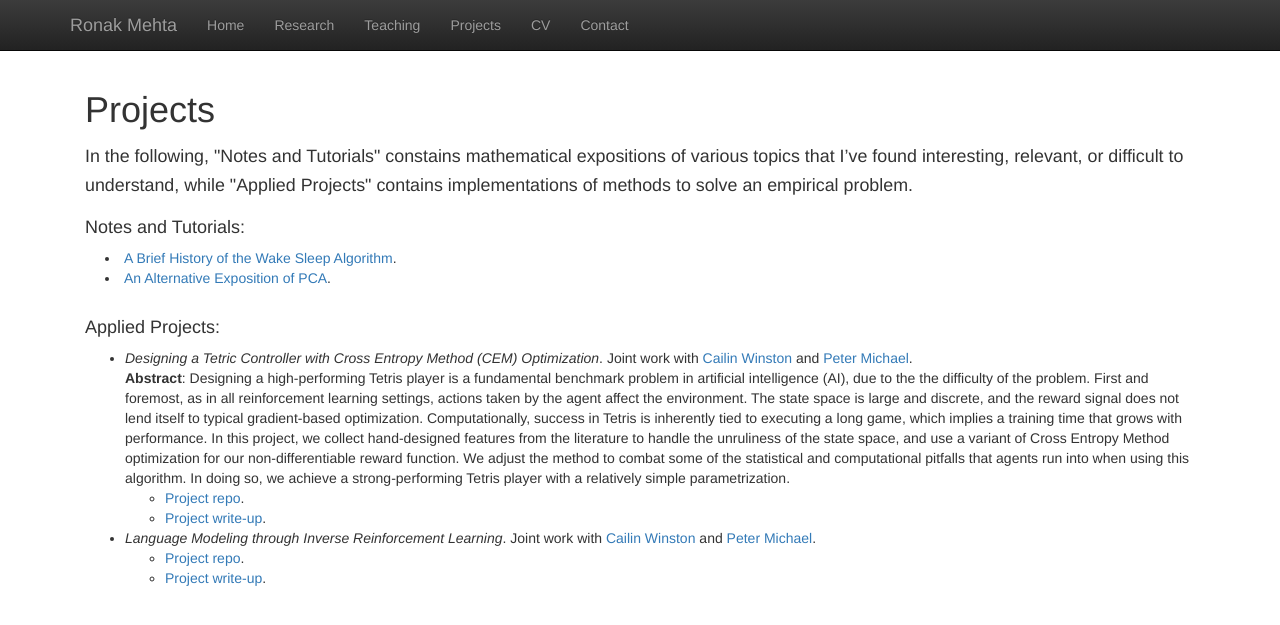
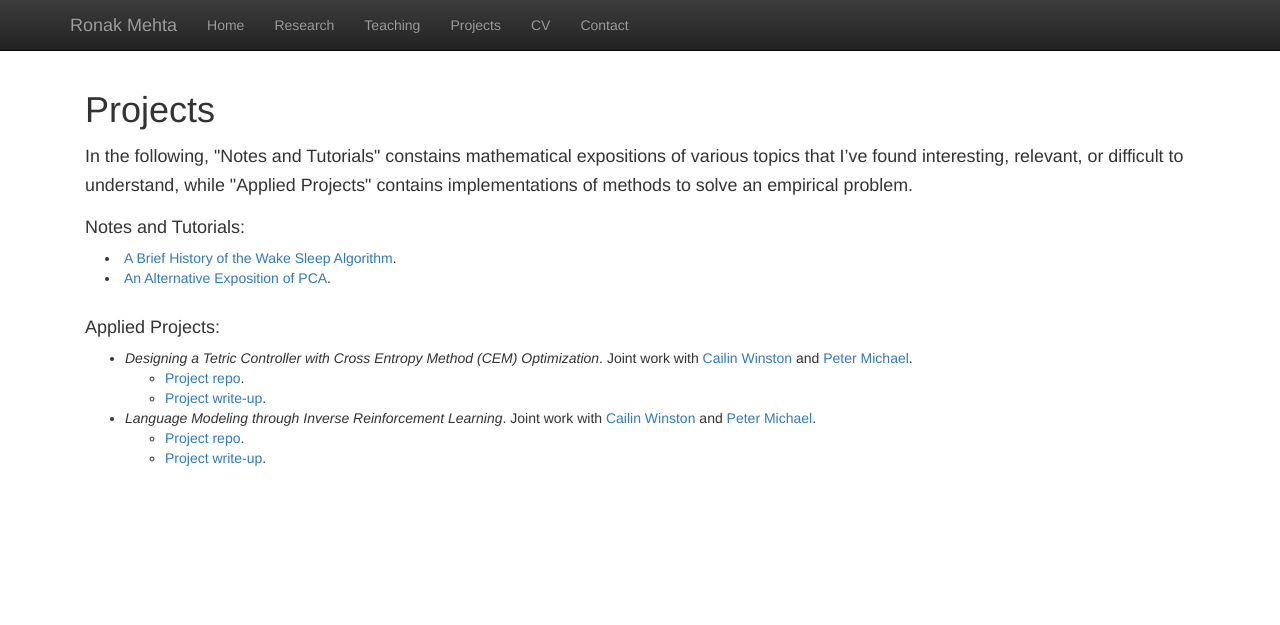
Before and after one commit to shreyap18/shreyap18.github.io, a Jekyll site: the page built from projects.html, in a window 1280 px wide. Shown: the top 625 px of the page. Built offline with Jekyll 4.4.1, drawn with Linux system fonts in a browser that asks for light colours; nearby versions of some CDN libraries; library files that are not in the unit come from our copies.

Commit message:
Removed project abstracts.

```diff
--- a/projects.html
+++ b/projects.html
@@ -26,17 +26,6 @@ title: 'Projects'
     <li style="padding:0px;margin:0px 0px 0px;"> <i>Designing a Tetric Controller with Cross Entropy Method (CEM)
             Optimization</i>. Joint work with <a href="https://github.com/cailinw">Cailin Winston</a> and <a
             href="https://github.com/ptrmcl">Peter Michael</a>.
-        <br />
-        <b>Abstract</b>: Designing a high-performing Tetris player is a fundamental benchmark problem in artificial
-        intelligence (AI), due to the the difficulty of the problem. First and foremost, as in all reinforcement
-        learning settings, actions taken by the agent affect the environment. The state space is large and
-        discrete, and the reward signal does not lend itself to typical gradient-based optimization. Computationally,
-        success in Tetris is inherently tied to executing a long game, which implies a training
-        time that grows with performance. In this project, we collect hand-designed features from the
-        literature to handle the unruliness of the state space, and use a variant of Cross Entropy Method
-        optimization for our non-differentiable reward function. We adjust the method to combat some of
-        the statistical and computational pitfalls that agents run into when using this algorithm. In doing
-        so, we achieve a strong-performing Tetris player with a relatively simple parametrization.
         <ul>
             <li> <a href="https://github.com/ronakdm/tetris_cem">Project repo</a>. </li>
             <li> <a href="projects/tetris_cem.pdf">Project write-up</a>.
```
